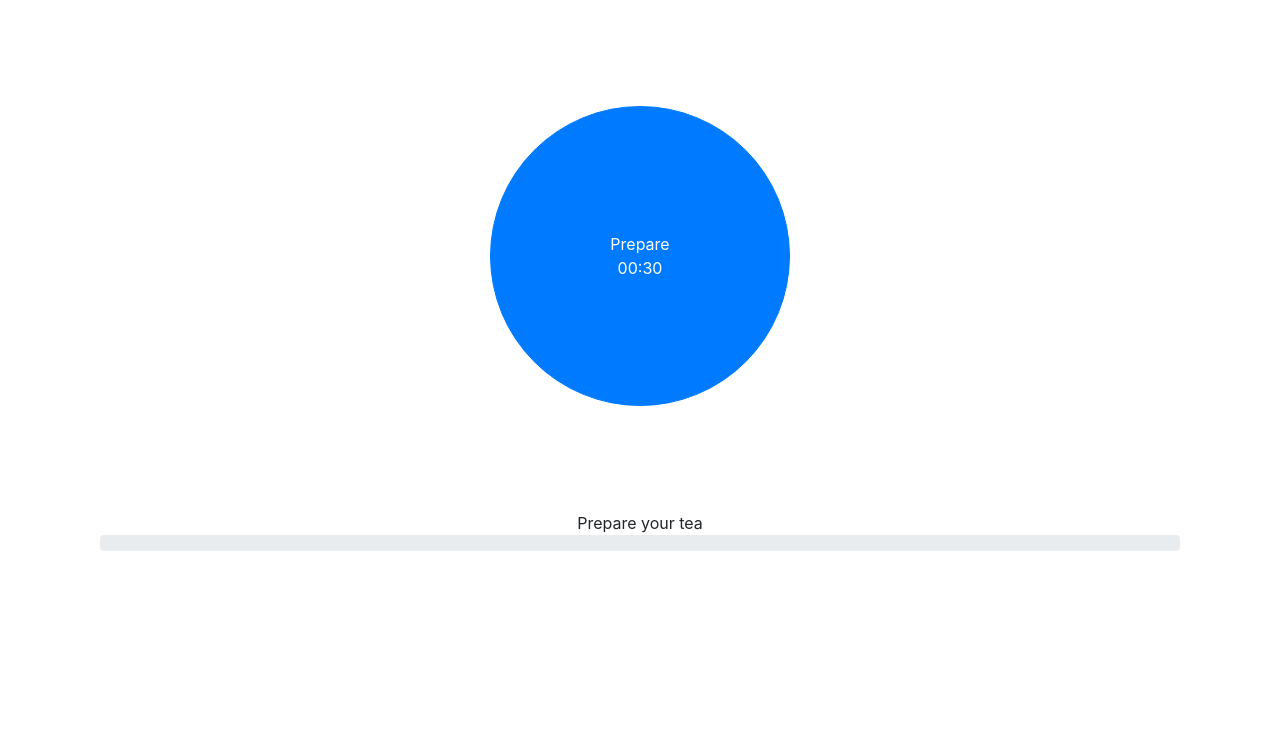
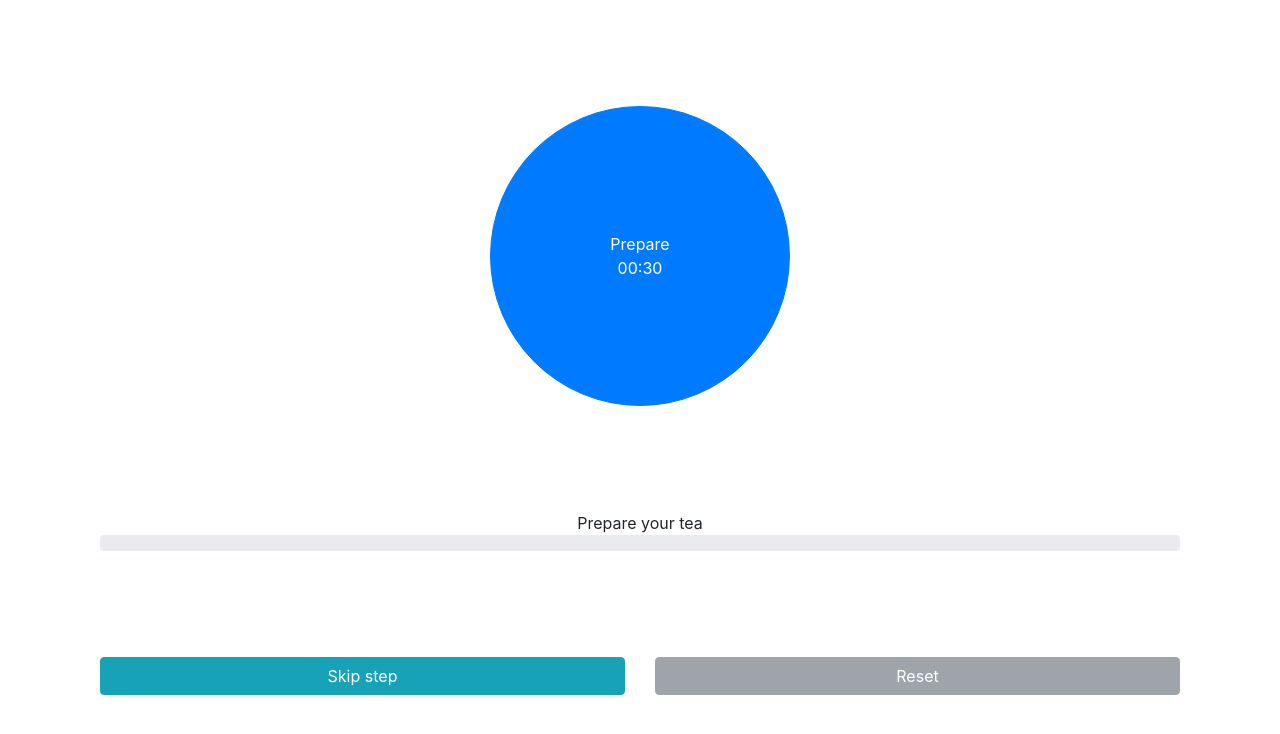
Before and after one commit to luckyluck/tea-timer, a React app: page / in a window 1280 px wide. Shown: the top 734 px of the page. Built offline with nearby package versions, Linux system fonts and the light colour scheme.

Commit message:
Add skip step button.

```diff
--- a/src/App.js
+++ b/src/App.js
@@ -1,6 +1,7 @@
 // @flow
 import * as React from 'react';
-import { Row, Col, Fade } from 'reactstrap';
+import { Row, Col } from 'reactstrap';
+import SkipButton from './components/SkipButton';
 
 import AppContext from './context';
 import { CURRENT_STEP, COUNT_VALUE } from './constants';
@@ -34,6 +35,10 @@ const App = () => {
   const stop = () => {
     console.log('stop timer');
     setDisabled(false);
+    skip();
+  };
+
+  const skip = () => {
     setCount(prevCount => prevCount + 1);
     setCurrentStep(prevStep => prevStep + 1);
     localStorage.setItem(CURRENT_STEP, JSON.stringify(currentStep + 1));
@@ -70,12 +75,10 @@ const App = () => {
       </Row>
       <Row>
         <Col>
-          <Fade in={count > 0} className={'text-center'}>
-            <ResetButton
-              reset={reset}
-              disabled={disabled}
-            />
-          </Fade>
+          <SkipButton skip={skip} disabled={disabled || count >= limit}/>
+        </Col>
+        <Col>
+          <ResetButton reset={reset} disabled={disabled || count < 1}/>
         </Col>
       </Row>
     </MainContainer>
--- a/src/components/ResetButton/index.js
+++ b/src/components/ResetButton/index.js
@@ -7,8 +7,8 @@ type Props = {
   reset: Function
 };
 
-const ResetButton = (props: Props) => (
-  <Button outline color={'secondary'} disabled={props.disabled} onClick={props.reset}>
+const ResetButton = ({ disabled, reset }: Props) => (
+  <Button color={'secondary'} block={true} disabled={disabled} onClick={reset}>
     Reset
   </Button>
 );
--- /dev/null
+++ b/src/components/SkipButton/index.js
@@ -0,0 +1,16 @@
+// @flow
+import * as React from 'react';
+import { Button } from 'reactstrap';
+
+type Props = {
+  disabled: boolean,
+  skip: Function
+};
+
+const SkipButton = ({ disabled, skip }: Props) => (
+  <Button color={'info'} block={true} disabled={disabled} onClick={skip}>
+    Skip step
+  </Button>
+);
+
+export default SkipButton;
```
Also changed, not shown: 1 other file (tests, documents, lock files or other folders).
